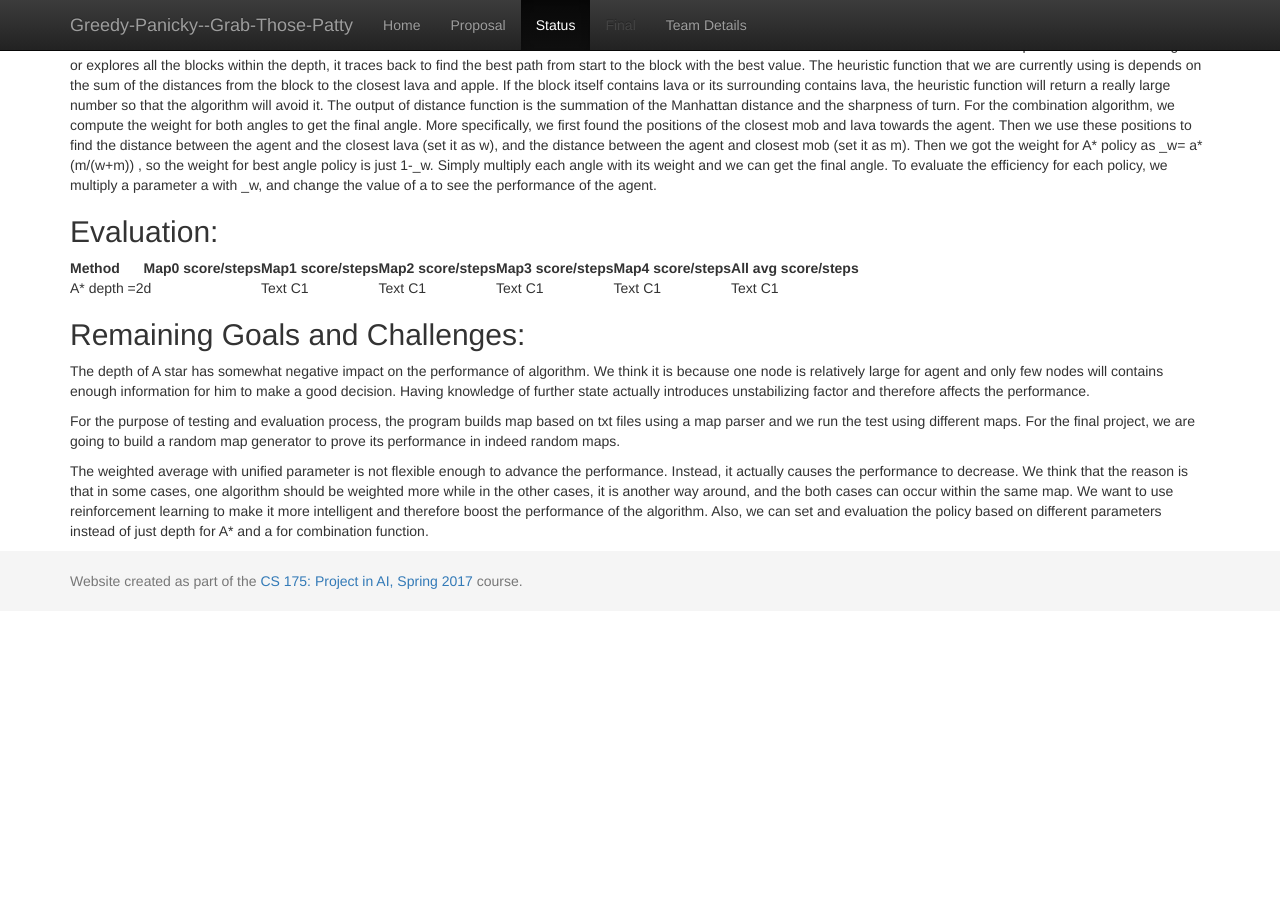
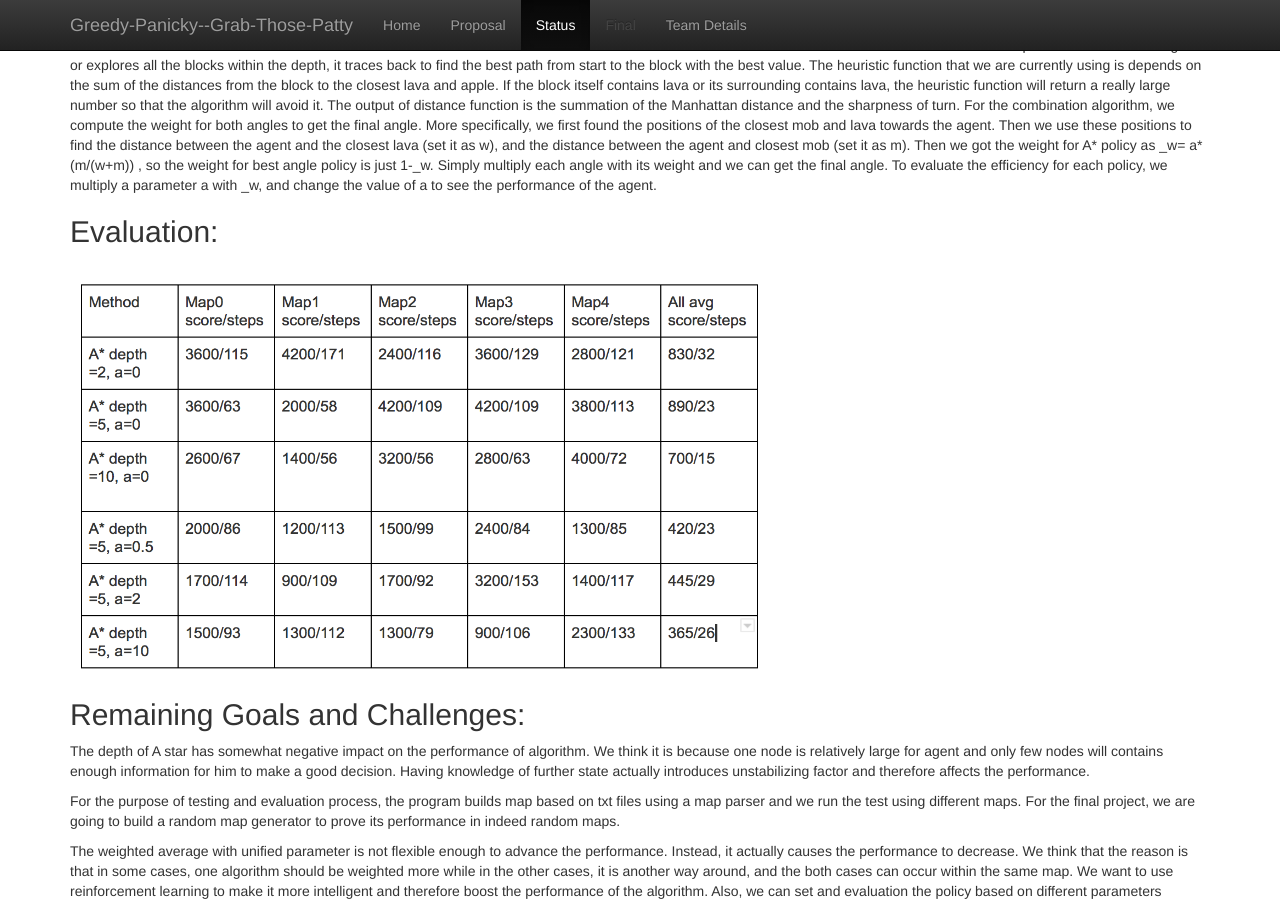
Before and after one commit to Leoll1020/Greedy-Panicky--Grab-Those-Patty, a Jekyll site: the page built from docs/status.md, in a window 1280 px wide and 900 px high, scrolled down 959 px. Built offline with Jekyll 4.4.1, drawn with Linux system fonts in a browser that asks for light colours; before the commit the page ends 1570 px from its top, so only the background shows below that.

Commit message:
Create status.md

```diff
--- a/docs/status.md
+++ b/docs/status.md
@@ -20,9 +20,8 @@ For the combination algorithm, we compute the weight for both angles to get the
 
 ## Evaluation:
 
-| Method | Map0 score/steps | Map1 score/steps | Map2 score/steps | Map3 score/steps | Map4 score/steps | All avg score/steps|
-| ------ | ---------------- | ---------------- | ---------------- | ---------------- | ---------------- | ------------------ |
-| A* depth =2 |        d    |         Text C1  |         Text C1  |         Text C1  |         Text C1  |         Text C1    |
+<br />
+<img src="evaluation_table.png" height="400" width="700" alt=""> <br />
 
 
 
```
